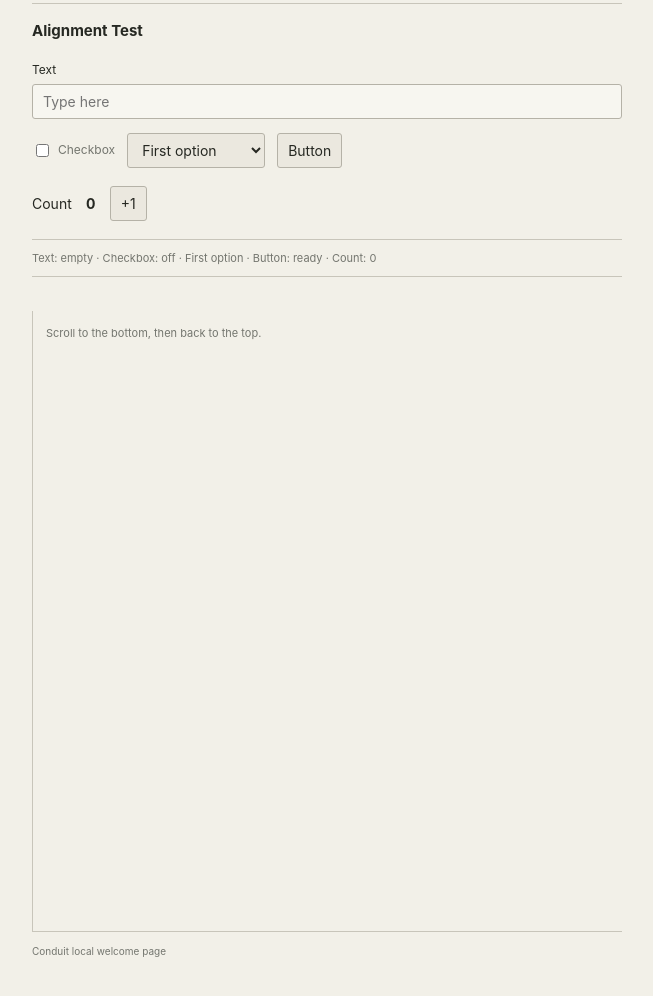
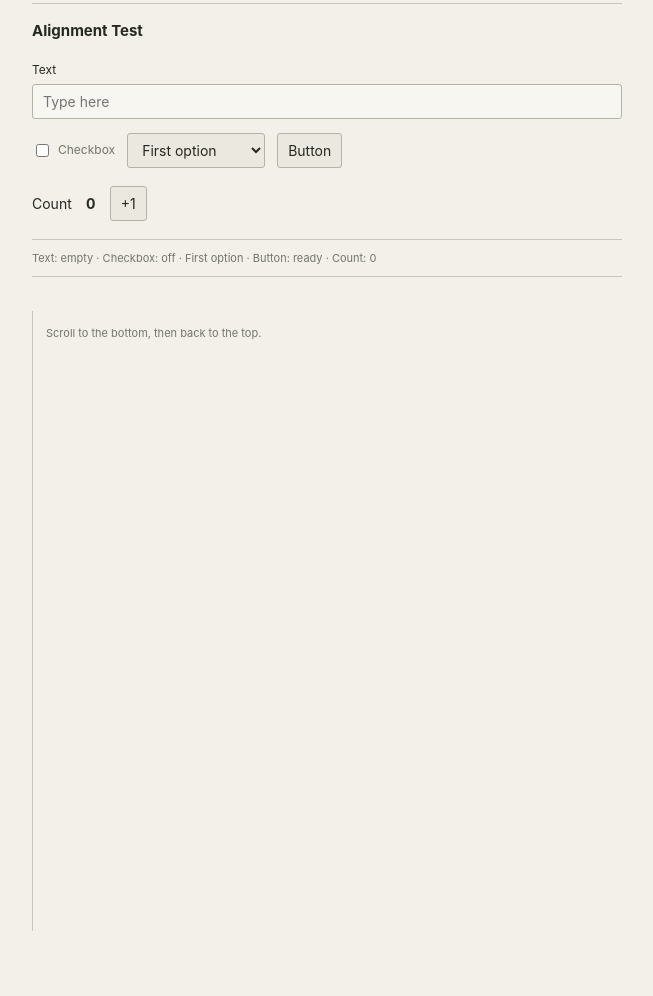
Before and after one commit to TestingWasTaken/TestingWasTaken, an Electron app: page src/renderer/welcome-v18.html in a window 1440 px wide. Shown: the part 164-1160 px from the top of the page, without its empty margins (393-1046 px from the left). Drawn offline with Linux system fonts and the light colour scheme.

Commit message:
Remove local welcome page footer

```diff
--- a/src/renderer/welcome-v18.html
+++ b/src/renderer/welcome-v18.html
@@ -28,7 +28,6 @@
     .count-row { display:flex; align-items:center; gap:9px; margin-top:18px; }
     .count-row strong { min-width:20px; text-align:center; }
     .scroll-space { height:620px; margin-top:34px; padding:14px 0 0 13px; border-left:1px solid var(--line); color:var(--muted); font-size:11px; }
-    footer { padding-top:12px; border-top:1px solid var(--line); color:var(--muted); font-size:10px; }
   </style>
 </head>
 <body>
@@ -63,7 +62,6 @@
     </section>
 
     <div class="scroll-space">Scroll to the bottom, then back to the top.</div>
-    <footer>Conduit local welcome page</footer>
   </main>
 
   <script>
```
